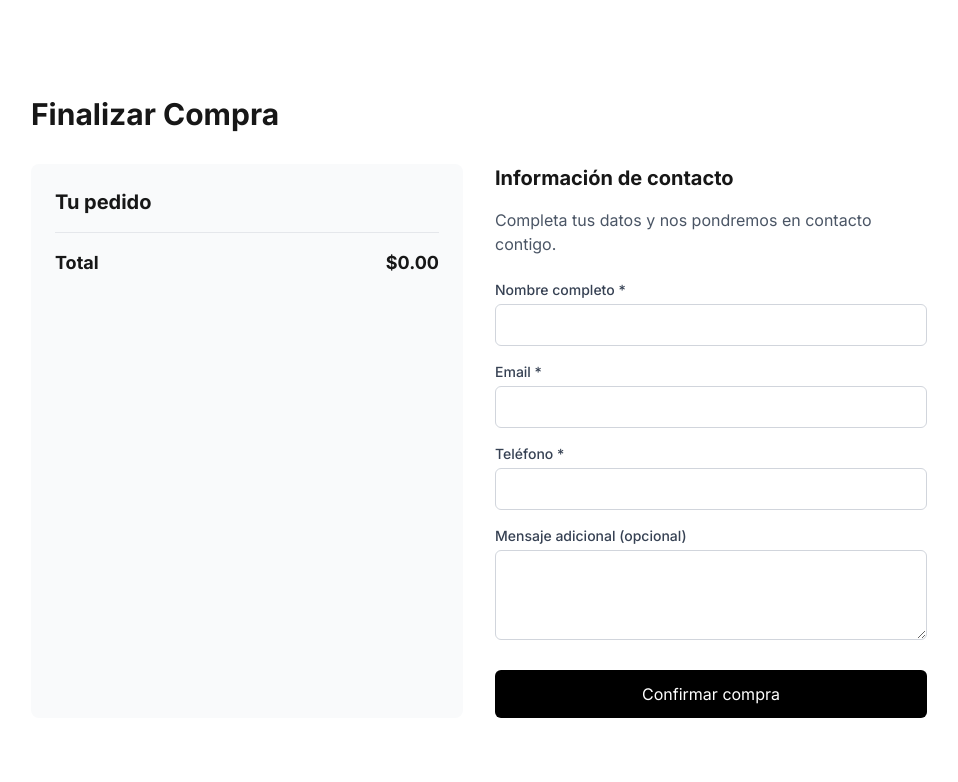
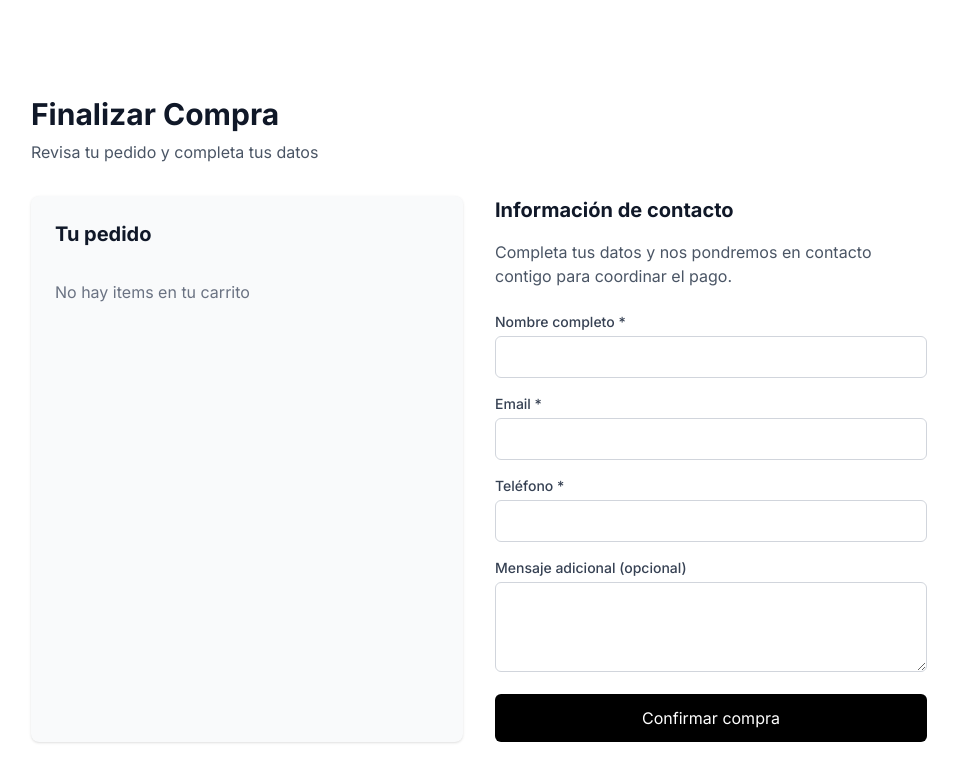
Before and after one commit to EduardoG0304/MJ, a Next.js app: page /checkout in a window 1280 px wide. Shown: the top 782 px of the page, without its empty margins (161-1119 px from the left). Built offline with nearby package versions, Linux system fonts and the light colour scheme.

Commit message:
checkout

```diff
--- a/package.json
+++ b/package.json
@@ -14,7 +14,7 @@
     "@mui/icons-material": "^7.2.0",
     "@mui/material": "^7.2.0",
     "@reduxjs/toolkit": "^2.8.2",
-    "@stripe/stripe-js": "^7.4.0",
+    "@stripe/stripe-js": "^7.6.1",
     "@supabase/auth-helpers-nextjs": "^0.10.0",
     "@supabase/supabase-js": "^2.53.0",
     "face-api.js": "^0.22.2",
--- a/src/app/checkout/page.jsx
+++ b/src/app/checkout/page.jsx
@@ -2,12 +2,24 @@
 
 import { useState, useEffect, Suspense } from 'react';
 import { useSearchParams } from 'next/navigation';
+import { validateEmail, validatePhone } from '@/lib/validations'; // Asume que tienes estas funciones
 
 export default function CheckoutPage() {
   return (
-    <Suspense fallback={<div className="container mx-auto px-4 py-24 min-h-screen flex items-center justify-center">Cargando tu pedido...</div>}>
+    <Suspense fallback={<LoadingScreen />}>
       <CheckoutContent />
     </Suspense>
+  );
+}
+
+function LoadingScreen() {
+  return (
+    <div className="container mx-auto px-4 py-24 min-h-screen flex items-center justify-center">
+      <div className="text-center">
+        <div className="spinner mb-4 mx-auto h-8 w-8 border-4 border-black border-t-transparent rounded-full animate-spin"></div>
+        <p className="text-lg">Cargando tu pedido...</p>
+      </div>
+    </div>
   );
 }
 
@@ -21,24 +33,27 @@ function CheckoutContent() {
     telefono: '',
     mensaje: ''
   });
+  const [formErrors, setFormErrors] = useState({});
   const [isSubmitting, setIsSubmitting] = useState(false);
   const [submitSuccess, setSubmitSuccess] = useState(false);
 
   useEffect(() => {
-    // Obtener y procesar items del query string
     const itemsParam = searchParams.get('items');
     const totalParam = searchParams.get('total');
 
     if (itemsParam) {
       try {
-        setItems(JSON.parse(itemsParam));
+        const parsedItems = JSON.parse(itemsParam);
+        setItems(Array.isArray(parsedItems) ? parsedItems : []);
       } catch (e) {
         console.error('Error parsing items:', e);
+        setItems([]);
       }
     }
 
     if (totalParam) {
-      setTotal(parseFloat(totalParam));
+      const parsedTotal = parseFloat(totalParam);
+      setTotal(isNaN(parsedTotal) ? 0 : parsedTotal);
     }
   }, [searchParams]);
 
@@ -48,127 +63,174 @@ function CheckoutContent() {
       ...prev,
       [name]: value
     }));
+
+    // Clear error when user types
+    if (formErrors[name]) {
+      setFormErrors(prev => ({ ...prev, [name]: '' }));
+    }
+  };
+
+  const validateForm = () => {
+    const errors = {};
+
+    if (!formData.nombre.trim()) errors.nombre = 'Nombre es requerido';
+    if (!formData.email.trim()) {
+      errors.email = 'Email es requerido';
+    } else if (!validateEmail(formData.email)) {
+      errors.email = 'Email no válido';
+    }
+    if (!formData.telefono.trim()) {
+      errors.telefono = 'Teléfono es requerido';
+    } else if (!validatePhone(formData.telefono)) {
+      errors.telefono = 'Teléfono no válido';
+    }
+
+    setFormErrors(errors);
+    return Object.keys(errors).length === 0;
   };
 
   const handleSubmit = async (e) => {
     e.preventDefault();
+
+    if (!validateForm()) return;
+
     setIsSubmitting(true);
 
     try {
-      console.log('Datos enviados:', {
+      // Simular llamada API
+      const response = await fetch('/api/checkout', {
+        method: 'POST',
+        headers: {
+          'Content-Type': 'application/json',
+        },
+        body: JSON.stringify({
           ...formData,
           items,
-        total
+          total,
+          orderId: generateOrderId()
+        })
       });
 
-      await new Promise(resolve => setTimeout(resolve, 1500));
+      if (!response.ok) throw new Error('Error en el pedido');
+
       setSubmitSuccess(true);
       localStorage.removeItem('photoCart');
     } catch (error) {
       console.error('Error al enviar:', error);
+      alert('Hubo un error al procesar tu pedido. Por favor intenta nuevamente.');
     } finally {
       setIsSubmitting(false);
     }
   };
 
+  const generateOrderId = () => {
+    return Math.random().toString(36).substring(2, 10).toUpperCase();
+  };
+
   if (submitSuccess) {
+    return <SuccessScreen orderId={generateOrderId()} />;
+  }
+
   return (
-      <div className="container mx-auto px-4 py-24 min-h-screen flex items-center justify-center">
-        <div className="text-center max-w-md">
-          <h1 className="text-3xl font-bold mb-4">¡Gracias por tu compra!</h1>
-          <p className="text-lg mb-6">
-            Hemos recibido tu pedido. Nos pondremos en contacto contigo a la brevedad.
+    <div className="container mx-auto px-4 py-12 md:py-24 min-h-screen">
+      <div className="max-w-4xl mx-auto">
+        <header className="mb-8 text-center md:text-left">
+          <h1 className="text-3xl font-bold text-gray-900">Finalizar Compra</h1>
+          <p className="text-gray-600 mt-2">Revisa tu pedido y completa tus datos</p>
+        </header>
+
+        <div className="grid md:grid-cols-2 gap-8">
+          {/* Resumen del Pedido */}
+          <OrderSummary items={items} total={total} />
+
+          {/* Formulario de Contacto */}
+          <div>
+            <h2 className="text-xl font-bold mb-4 text-gray-900">Información de contacto</h2>
+            <p className="text-gray-600 mb-6">
+              Completa tus datos y nos pondremos en contacto contigo para coordinar el pago.
             </p>
-          <p className="text-gray-600">
-            Número de referencia: #{Math.random().toString(36).substring(2, 10).toUpperCase()}
-          </p>
+
+            <ContactForm
+              formData={formData}
+              formErrors={formErrors}
+              isSubmitting={isSubmitting}
+              handleInputChange={handleInputChange}
+              handleSubmit={handleSubmit}
+            />
+          </div>
+        </div>
       </div>
     </div>
   );
 }
 
+function OrderSummary({ items, total }) {
   return (
-    <div className="container mx-auto px-4 py-24 min-h-screen">
-      <div className="max-w-4xl mx-auto">
-        <h1 className="text-3xl font-bold mb-8">Finalizar Compra</h1>
+    <div className="bg-gray-50 p-6 rounded-lg shadow-sm">
+      <h2 className="text-xl font-bold mb-4 text-gray-900">Tu pedido</h2>
 
-        <div className="grid md:grid-cols-2 gap-8">
-          <div className="bg-gray-50 p-6 rounded-lg">
-            <h2 className="text-xl font-bold mb-4">Tu pedido</h2>
-
+      {items.length === 0 ? (
+        <p className="text-gray-500 py-4">No hay items en tu carrito</p>
+      ) : (
+        <>
           <div className="divide-y divide-gray-200">
             {items.map((item, index) => (
-                <div key={index} className="py-4 flex justify-between">
+              <div key={`${item.eventName}-${index}`} className="py-4 flex justify-between">
                 <div>
-                    <p className="font-medium">{item.eventName}</p>
+                  <p className="font-medium text-gray-900">{item.eventName}</p>
                   <p className="text-sm text-gray-600">{item.photoName}</p>
                 </div>
-                  <p className="font-medium">${item.price.toFixed(2)}</p>
+                <p className="font-medium text-gray-900">${item.price.toFixed(2)}</p>
               </div>
             ))}
           </div>
 
           <div className="border-t border-gray-200 pt-4 mt-4">
-              <div className="flex justify-between font-bold text-lg">
+            <div className="flex justify-between font-bold text-lg text-gray-900">
               <span>Total</span>
               <span>${total.toFixed(2)}</span>
             </div>
           </div>
+        </>
+      )}
     </div>
+  );
+}
 
-          <div>
-            <h2 className="text-xl font-bold mb-4">Información de contacto</h2>
-            <p className="text-gray-600 mb-6">
-              Completa tus datos y nos pondremos en contacto contigo.
-            </p>
-
-            <form onSubmit={handleSubmit}>
-              <div className="mb-4">
-                <label htmlFor="nombre" className="block text-sm font-medium text-gray-700 mb-1">
-                  Nombre completo *
-                </label>
-                <input
-                  type="text"
+function ContactForm({ formData, formErrors, isSubmitting, handleInputChange, handleSubmit }) {
+  return (
+    <form onSubmit={handleSubmit} className="space-y-4">
+      <FormField
+        label="Nombre completo *"
         id="nombre"
         name="nombre"
-                  required
+        type="text"
         value={formData.nombre}
         onChange={handleInputChange}
-                  className="w-full px-4 py-2 border border-gray-300 rounded-md focus:outline-none focus:ring-2 focus:ring-black"
+        error={formErrors.nombre}
       />
-              </div>
+
+      <FormField
+        label="Email *"
+        id="email"
+        name="email"
+        type="email"
+        value={formData.email}
+        onChange={handleInputChange}
+        error={formErrors.email}
+      />
+
+      <FormField
+        label="Teléfono *"
+        id="telefono"
+        name="telefono"
+        type="tel"
+        value={formData.telefono}
+        onChange={handleInputChange}
+        error={formErrors.telefono}
+      />
 
       <div className="mb-4">
-                <label htmlFor="email" className="block text-sm font-medium text-gray-700 mb-1">
-                  Email *
-                </label>
-                <input
-                  type="email"
-                  id="email"
-                  name="email"
-                  required
-                  value={formData.email}
-                  onChange={handleInputChange}
-                  className="w-full px-4 py-2 border border-gray-300 rounded-md focus:outline-none focus:ring-2 focus:ring-black"
-                />
-              </div>
-
-              <div className="mb-4">
-                <label htmlFor="telefono" className="block text-sm font-medium text-gray-700 mb-1">
-                  Teléfono *
-                </label>
-                <input
-                  type="tel"
-                  id="telefono"
-                  name="telefono"
-                  required
-                  value={formData.telefono}
-                  onChange={handleInputChange}
-                  className="w-full px-4 py-2 border border-gray-300 rounded-md focus:outline-none focus:ring-2 focus:ring-black"
-                />
-              </div>
-
-              <div className="mb-6">
         <label htmlFor="mensaje" className="block text-sm font-medium text-gray-700 mb-1">
           Mensaje adicional (opcional)
         </label>
@@ -178,20 +240,72 @@ function CheckoutContent() {
           rows="3"
           value={formData.mensaje}
           onChange={handleInputChange}
-                  className="w-full px-4 py-2 border border-gray-300 rounded-md focus:outline-none focus:ring-2 focus:ring-black"
+          className={`w-full px-4 py-2 border ${formErrors.mensaje ? 'border-red-500' : 'border-gray-300'} rounded-md focus:outline-none focus:ring-2 focus:ring-black transition-colors`}
         ></textarea>
       </div>
 
       <button
         type="submit"
         disabled={isSubmitting}
-                className="w-full bg-black text-white py-3 rounded-md hover:bg-gray-800 transition-colors disabled:bg-gray-400"
+        className="w-full bg-black text-white py-3 px-4 rounded-md hover:bg-gray-800 transition-colors disabled:bg-gray-400 disabled:cursor-not-allowed flex items-center justify-center"
       >
-                {isSubmitting ? 'Enviando...' : 'Confirmar compra'}
+        {isSubmitting ? (
+          <>
+            <svg className="animate-spin -ml-1 mr-2 h-4 w-4 text-white" xmlns="http://www.w3.org/2000/svg" fill="none" viewBox="0 0 24 24">
+              <circle className="opacity-25" cx="12" cy="12" r="10" stroke="currentColor" strokeWidth="4"></circle>
+              <path className="opacity-75" fill="currentColor" d="M4 12a8 8 0 018-8V0C5.373 0 0 5.373 0 12h4zm2 5.291A7.962 7.962 0 014 12H0c0 3.042 1.135 5.824 3 7.938l3-2.647z"></path>
+            </svg>
+            Procesando...
+          </>
+        ) : 'Confirmar compra'}
       </button>
     </form>
+  );
+}
+
+function FormField({ label, id, name, type, value, onChange, error }) {
+  return (
+    <div className="mb-4">
+      <label htmlFor={id} className="block text-sm font-medium text-gray-700 mb-1">
+        {label}
+      </label>
+      <input
+        type={type}
+        id={id}
+        name={name}
+        required
+        value={value}
+        onChange={onChange}
+        className={`w-full px-4 py-2 border ${error ? 'border-red-500' : 'border-gray-300'} rounded-md focus:outline-none focus:ring-2 focus:ring-black transition-colors`}
+      />
+      {error && <p className="mt-1 text-sm text-red-600">{error}</p>}
     </div>
+  );
+}
+
+function SuccessScreen({ orderId }) {
+  return (
+    <div className="container mx-auto px-4 py-24 min-h-screen flex items-center justify-center">
+      <div className="text-center max-w-md bg-white p-8 rounded-lg shadow-sm">
+        <div className="w-16 h-16 bg-green-100 rounded-full flex items-center justify-center mx-auto mb-4">
+          <svg xmlns="http://www.w3.org/2000/svg" className="h-8 w-8 text-green-600" fill="none" viewBox="0 0 24 24" stroke="currentColor">
+            <path strokeLinecap="round" strokeLinejoin="round" strokeWidth={2} d="M5 13l4 4L19 7" />
+          </svg>
         </div>
+        <h1 className="text-2xl font-bold text-gray-900 mb-4">¡Gracias por tu compra!</h1>
+        <p className="text-gray-600 mb-6">
+          Hemos recibido tu pedido correctamente. Nos pondremos en contacto contigo a la brevedad para coordinar el pago y envío.
+        </p>
+        <div className="bg-gray-50 p-4 rounded-md">
+          <p className="text-sm text-gray-500 mb-1">Número de pedido</p>
+          <p className="font-mono font-medium text-gray-900">{orderId}</p>
+        </div>
+        <a
+          href="/"
+          className="mt-6 inline-block text-sm font-medium text-black hover:text-gray-700 transition-colors"
+        >
+          ← Volver al inicio
+        </a>
       </div>
     </div>
   );
--- a/src/app/components/Navbar.jsx
+++ b/src/app/components/Navbar.jsx
@@ -10,7 +10,7 @@ export default function Navbar({ isScrolled }) {
 
   const navLinks = [
     { name: "Inicio", href: "#" },
-    { name: "Eventos", href: "#" },
+    { name: "Eventos", href: "/eventos" },
     { name: "Galería", href: "#" },
     { name: "Contacto", href: "#" }
   ];
```
Also changed, not shown: 1 other file (tests, documents, lock files or other folders). Lines whose indentation alone changed are shown as unchanged.
